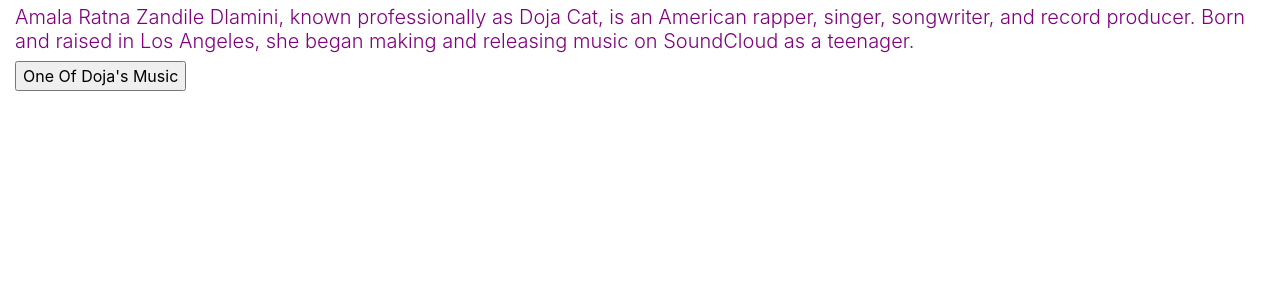
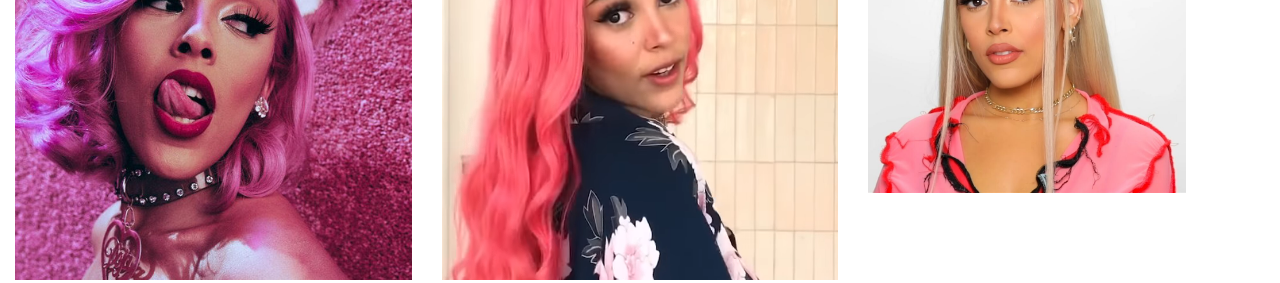
Before and after one commit to ahmedsaadd/homepage, a plain HTML site: page otherweb.html in a window 1280 px wide. Shown: the part 183-466 px from the top of the page. Drawn offline with nearby package versions, Linux system fonts and the light colour scheme; the site is published under a folder, as on GitHub Pages, so addresses that start at the root find nothing.

Commit message:
Update otherweb.html

```diff
--- a/otherweb.html
+++ b/otherweb.html
@@ -42,13 +42,13 @@
 
       <div class="row" style="margin-bottom: 10px;">
           <div class="col-sm">
-              <img style="max-width: 100%;" src="/doja/doja.png">
+              <img style="max-width: 100%;" src="doja/doja.png">
             </div>
             <div class="col-sm">
-              <img style="max-width: 100%" src="/doja/doja2.png">
+              <img style="max-width: 100%" src="doja/doja2.png">
             </div>
             <div class="col-sm">
-              <img style="max-width: 80%" src="/doja/doja3.png">
+              <img style="max-width: 80%" src="doja/doja3.png">
               </div>
 
       </div>
@@ -77,7 +77,7 @@
 </script>
 
 <input type="button" value="One Of Doja's Music" onclick="play()">
-<audio id="audio" src="/el-3asfoor.mp3"></audio>
+<audio id="audio" src="el-3asfoor.mp3"></audio>
 
 </div>
 
```
